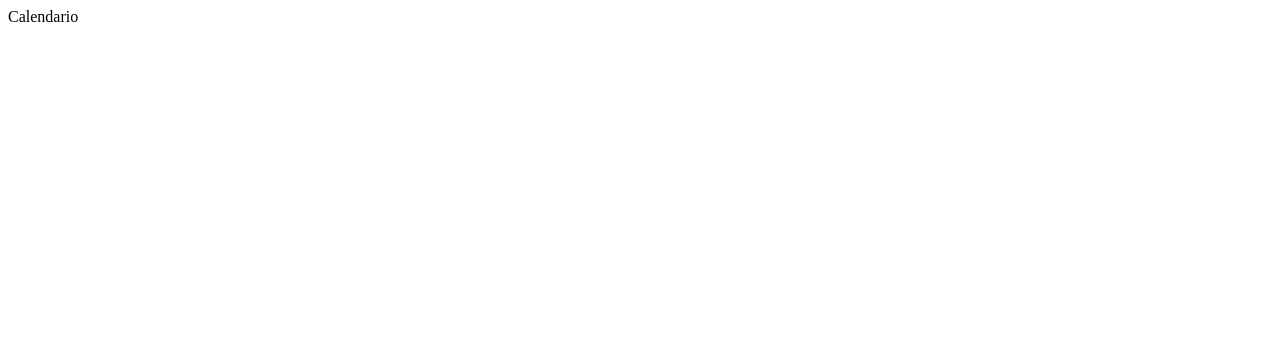
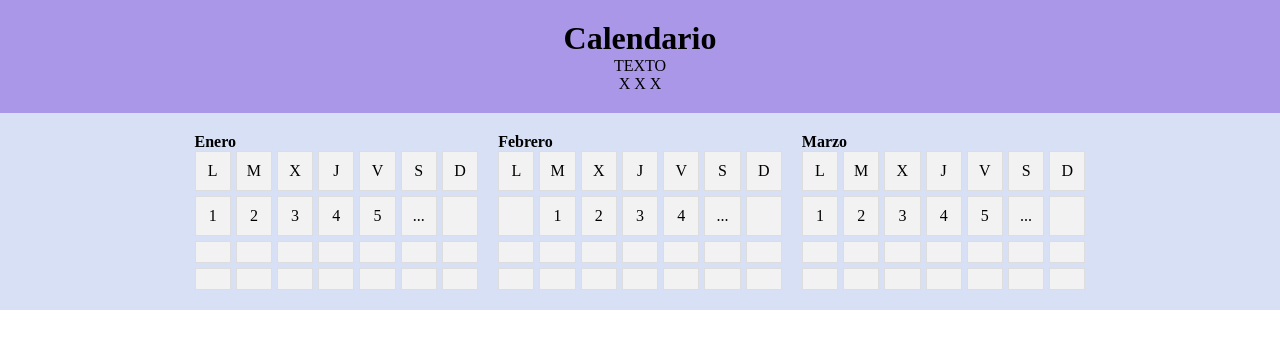
Before and after one commit to AlexisCortesQuiros/Calendario, a plain HTML site: page index.html in a window 1280 px wide. Drawn offline with Linux system fonts and the light colour scheme.

Commit message:
Calendario HTML, CSS, JS

```diff
--- a/index.html
+++ b/index.html
@@ -4,10 +4,123 @@
     <meta charset="UTF-8">
     <meta name="viewport" content="width=device-width, initial-scale=1.0">
     <link rel="stylesheet" type="text/css" href="style.css">
-    <script type="text/javascript" src="script.js" defer></script
+  <script type="text/javascript" src="script.js" defer></script>
     <title>Calendario</title>
 </head>
+
 <body>
+  <header>
+    <h1>Calendario</h1>
+    <p>TEXTO</p>
+    <div>
+      <span>X</span>
+      <span>X</span>
+      <span>X</span>
+    </div>
+  </header>
+  <main>
+    <div class="month">
+      <h4>Enero</h4>
+      <div class="days">
+        <div class="day">L</div>
+        <div class="day">M</div>
+        <div class="day">X</div>
+        <div class="day">J</div>
+        <div class="day">V</div>
+        <div class="day">S</div>
+        <div class="day">D</div>
+        <div class="day">1</div>
+        <div class="day">2</div>
+        <div class="day">3</div>
+        <div class="day">4</div>
+        <div class="day">5</div>
+        <div class="day">...</div>
+        <div class="day"></div>
+        <div class="day"></div>
+        <div class="day"></div>
+        <div class="day"></div>
+        <div class="day"></div>
+        <div class="day"></div>
+        <div class="day"></div>
+        <div class="day"></div>
+        <div class="day"></div>
+        <div class="day"></div>
+        <div class="day"></div>
+        <div class="day"></div>
+        <div class="day"></div>
+        <div class="day"></div>
+        <div class="day"></div>
+      </div>
+    </div>
 
+    <div class="month">
+        <h4>Febrero</h4>
+        <div class="days">
+          <div class="day">L</div>
+          <div class="day">M</div>
+          <div class="day">X</div>
+          <div class="day">J</div>
+          <div class="day">V</div>
+          <div class="day">S</div>
+          <div class="day">D</div>
+          <div class="day"></div>
+          <div class="day">1</div>
+          <div class="day">2</div>
+          <div class="day">3</div>
+          <div class="day">4</div>
+          <div class="day">...</div>
+          <div class="day"></div>
+          <div class="day"></div>
+          <div class="day"></div>
+          <div class="day"></div>
+          <div class="day"></div>
+          <div class="day"></div>
+          <div class="day"></div>
+          <div class="day"></div>
+          <div class="day"></div>
+          <div class="day"></div>
+          <div class="day"></div>
+          <div class="day"></div>
+          <div class="day"></div>
+          <div class="day"></div>
+          <div class="day"></div>
+        </div>
+      </div>
+
+      <div class="month">
+        <h4>Marzo</h4>
+        <div class="days">
+          <div class="day">L</div>
+          <div class="day">M</div>
+          <div class="day">X</div>
+          <div class="day">J</div>
+          <div class="day">V</div>
+          <div class="day">S</div>
+          <div class="day">D</div>
+          <div class="day">1</div>
+          <div class="day">2</div>
+          <div class="day">3</div>
+          <div class="day">4</div>
+          <div class="day">5</div>
+          <div class="day">...</div>
+          <div class="day"></div>
+          <div class="day"></div>
+          <div class="day"></div>
+          <div class="day"></div>
+          <div class="day"></div>
+          <div class="day"></div>
+          <div class="day"></div>
+          <div class="day"></div>
+          <div class="day"></div>
+          <div class="day"></div>
+          <div class="day"></div>
+          <div class="day"></div>
+          <div class="day"></div>
+          <div class="day"></div>
+          <div class="day"></div>
+        </div>
+      </div>
+  </main>
 </body>
+
 </html>
--- a/script.js
+++ b/script.js
@@ -0,0 +1,39 @@
+let mainElement = document.getElementsByTagName("main");
+
+const monthName = ["Enero", "Febrero", "Marzo", "Abril", "Mayo", "Junio",
+    "Julio", "Agosto", "Septiembre", "Octubre", "Noviembre", "Diciembre"];
+
+
+let monthCounter = 8;
+let startYear = 2023;
+let startDate = new Date('$(startYear)-$(monthCounter)-1');
+
+
+function addMonth(){
+    currentDate.setMonth()
+
+    let monthElement = document.createElement("div");
+    monthElement.classList.toggle("month");
+
+    let tittleMonthElement = document.createElement("h4");
+    tittleMonthElement.innerText = monthName(monthCounter);
+
+    let daysElement = document.createElement("div");
+    daysElement.classList.toggle("days");
+
+    daysElement = `
+    <div class="day">L</div>
+    <div class="day">M</div>
+    <div class="day">X</div>
+    <div class="day">J</div>
+    <div class="day">V</div>
+    <div class="day">S</div>
+    <div class="day">D</div>`
+
+
+    let numDaysMonth = startDate.getDate();
+    console.log(numDaysMonth);
+
+    addMonth();
+
+}
--- a/style.css
+++ b/style.css
@@ -0,0 +1,45 @@
+*{
+    margin: 0;
+    padding: 0;
+  }
+
+  body{
+    min-width: 200px;
+  }
+
+  header{
+    background: rgb(170, 151, 232);
+    display: flex;
+    flex-direction: column;
+    align-items: center;
+    padding: 20px;
+  }
+
+  main{
+    background: rgb(215, 224, 245);
+    display: flex;
+    flex-wrap: wrap;
+    justify-content: center;
+    gap: 20px;
+    padding: 20px;
+  }
+
+  .days{
+    display: grid;
+    grid-template-columns: repeat(7, 1fr);
+    max-width: 300px;
+    gap: 5px;
+  }
+
+  .day{
+    text-align: center;
+    background-color: rgb(242, 242, 242);
+    padding: 10px;
+    border: 1px solid rgb(221, 221, 221);
+  }
+
+  @media (max-width: 600px){
+    .day{
+        padding: 5px;
+      }
+  }
```
